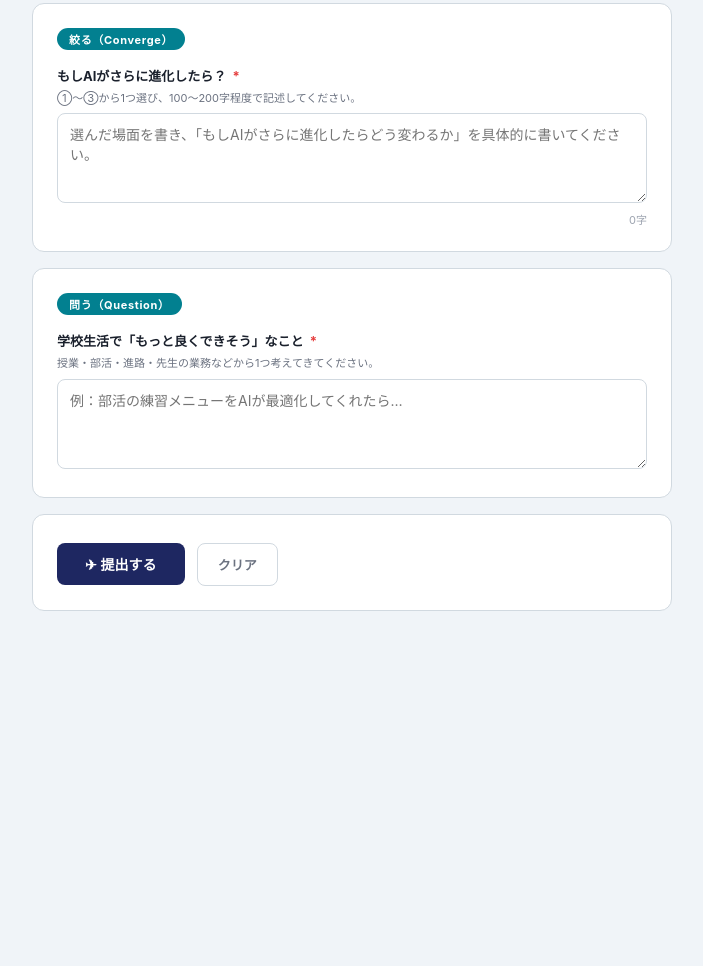
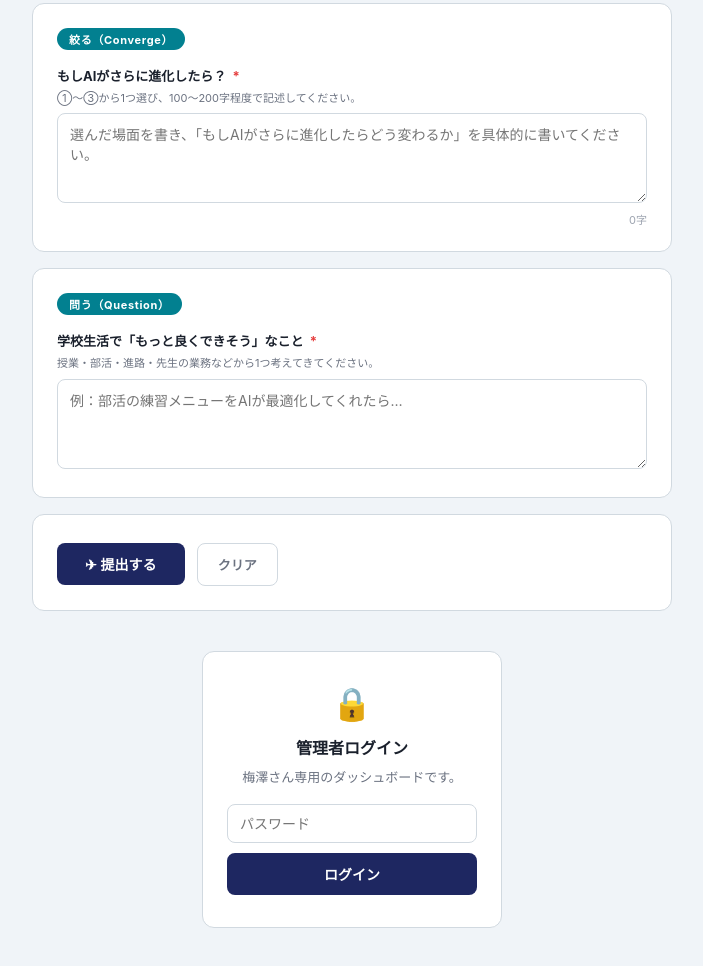
Before and after one commit to umezawaasaki-create/okojin-workshop-2026, a plain HTML site: page index.html in a window 1280 px wide. Shown: the part 843-1809 px from the top of the page, without its empty margins (288-991 px from the left). Before the commit the page ends 1518 px from the top, so only its background shows below. Drawn offline with Linux system fonts and the light colour scheme.

Commit message:
Update index.html

```diff
--- a/index.html
+++ b/index.html
@@ -42,7 +42,7 @@
   .msg { display: none; border-radius: 8px; padding: 12px 16px; font-size: 13px; margin-top: 14px; line-height: 1.6; }
   .msg.success { background: #d1fae5; border: 1px solid #6ee7b7; color: #065f46; }
   .msg.error   { background: #fee2e2; border: 1px solid #fca5a5; color: #991b1b; }
-  #view-admin { display: none; }
+  #view-admin { display: block; }
   .pw-screen { max-width: 300px; margin: 40px auto; text-align: center; background: #fff; border: 1.5px solid #d1d9e0; border-radius: 12px; padding: 32px 24px; }
   .pw-screen h3 { font-size: 16px; font-weight: 700; margin-bottom: 8px; }
   .pw-screen p  { font-size: 13px; color: #6b7280; margin-bottom: 18px; }
```
